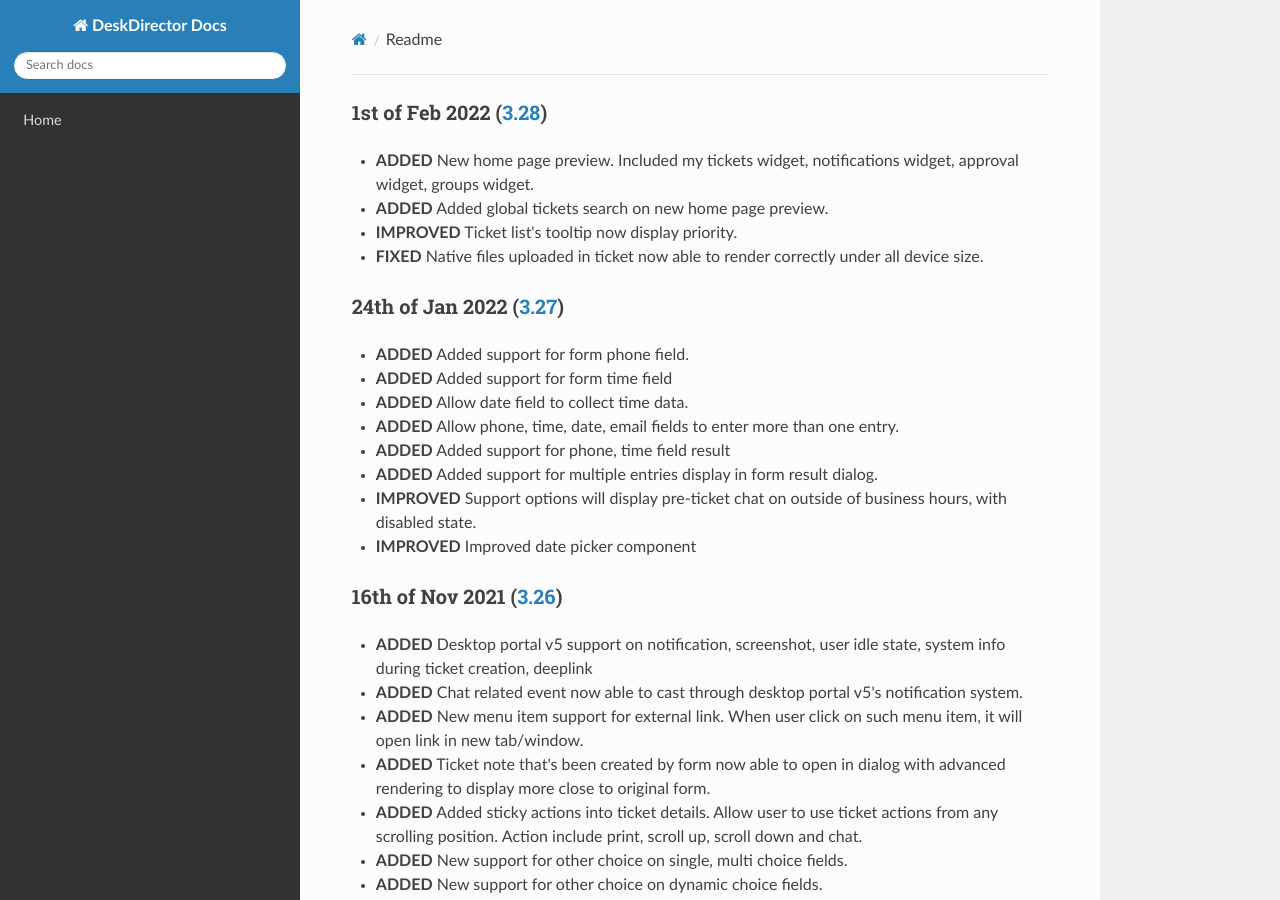
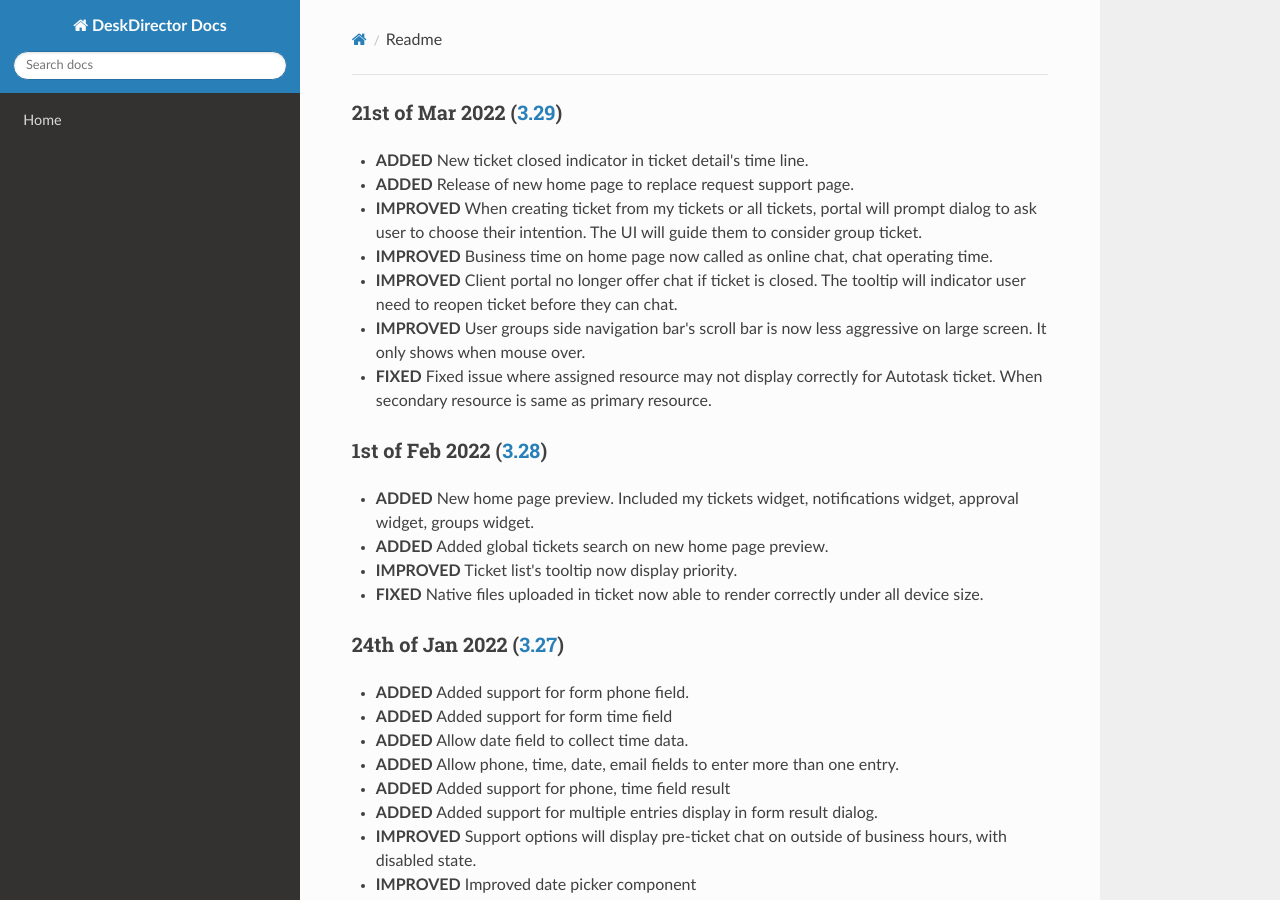
Before and after one commit to DeskDirector/docs, an MkDocs documentation site: the page built from docs/_release/portal/readme.md, in a window 1280 px wide and 900 px high. Built offline with MkDocs 1.6.1, drawn with Linux system fonts in a browser that asks for light colours; nearby versions of some CDN libraries; old or Windows-style settings are respelled for this version of MkDocs.

Commit message:
Update readme.md

```diff
--- a/docs/_release/portal/readme.md
+++ b/docs/_release/portal/readme.md
@@ -1,3 +1,13 @@
+### 21st of Mar 2022 ([3.29](v3.29))
+
+- **ADDED** New ticket closed indicator in ticket detail's time line.
+- **ADDED** Release of new home page to replace request support page.
+- **IMPROVED** When creating ticket from my tickets or all tickets, portal will prompt dialog to ask user to choose their intention. The UI will guide them to consider group ticket.
+- **IMPROVED** Business time on home page now called as online chat, chat operating time.
+- **IMPROVED** Client portal no longer offer chat if ticket is closed. The tooltip will indicator user need to reopen ticket before they can chat.
+- **IMPROVED** User groups side navigation bar's scroll bar is now less aggressive on large screen. It only shows when mouse over.
+- **FIXED** Fixed issue where assigned resource may not display correctly for Autotask ticket. When secondary resource is same as primary resource.
+
 ### 1st of Feb 2022 ([3.28](v3.28))
 
 - **ADDED** New home page preview. Included my tickets widget, notifications widget, approval widget, groups widget.
```
